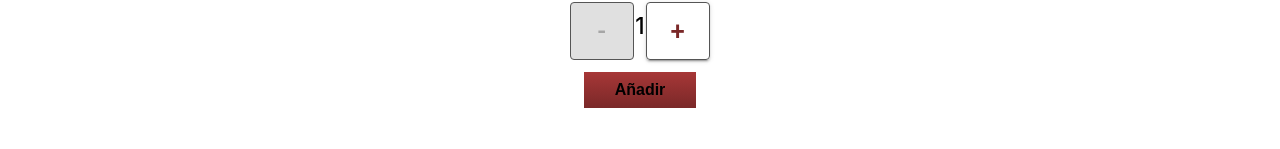
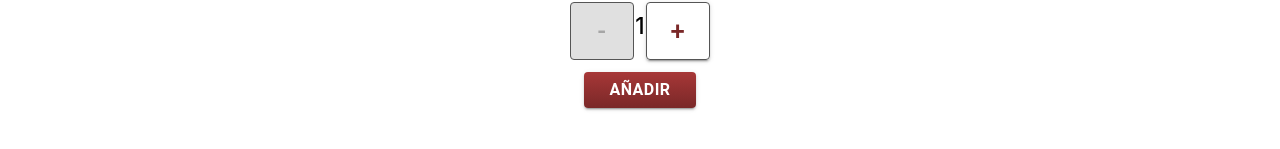
Before and after one commit to JuanPabloMaison/ProyectoReact, a React (Create React App) app: page / in a window 1280 px wide. Shown: the part 189-338 px from the top of the page. Built offline with nearby package versions, Linux system fonts and the light colour scheme.

Commit message:
botones UI

```diff
--- a/src/components/ItemCount.jsx
+++ b/src/components/ItemCount.jsx
@@ -29,15 +29,16 @@ const ItemCount = ({ onAdd, initial, stock }) => {
             +
           </Button>
         </div>
-        <button
-          className="button-primary"
+        <Button
+          variant="contained"
           onClick={() => {
             onAdd(cantidad);
           }}
           disabled={stock === 0 ? true : null}
+          className="button-primary"
         >
           Añadir
-        </button>
+        </Button>
       </div>
     </ItemContainer>
   );
```
